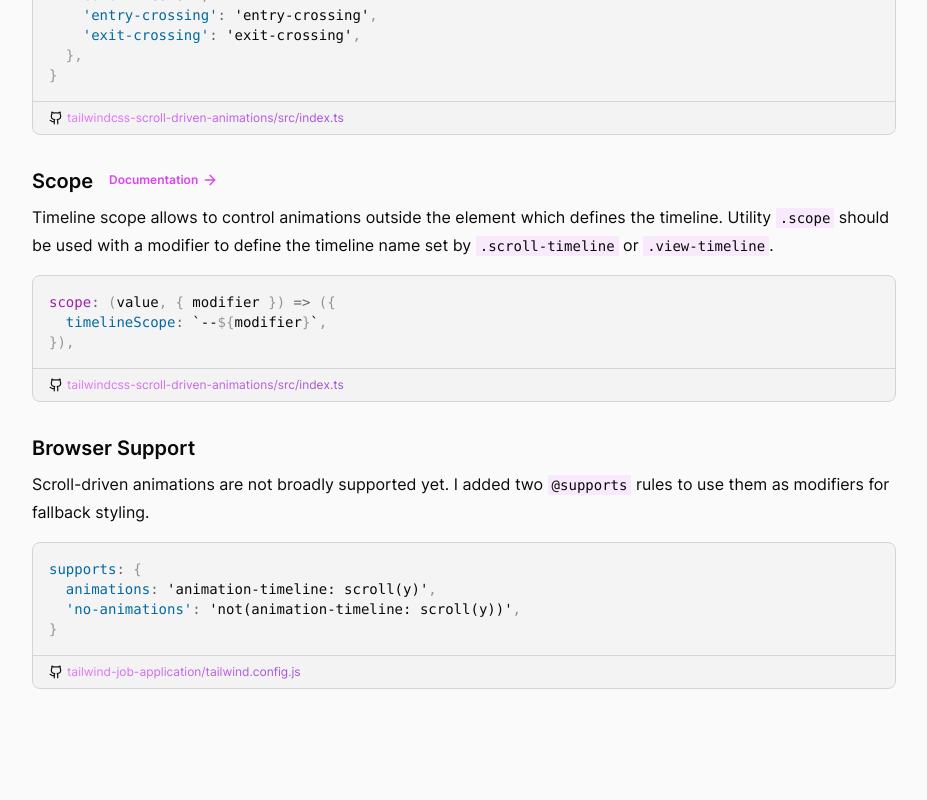
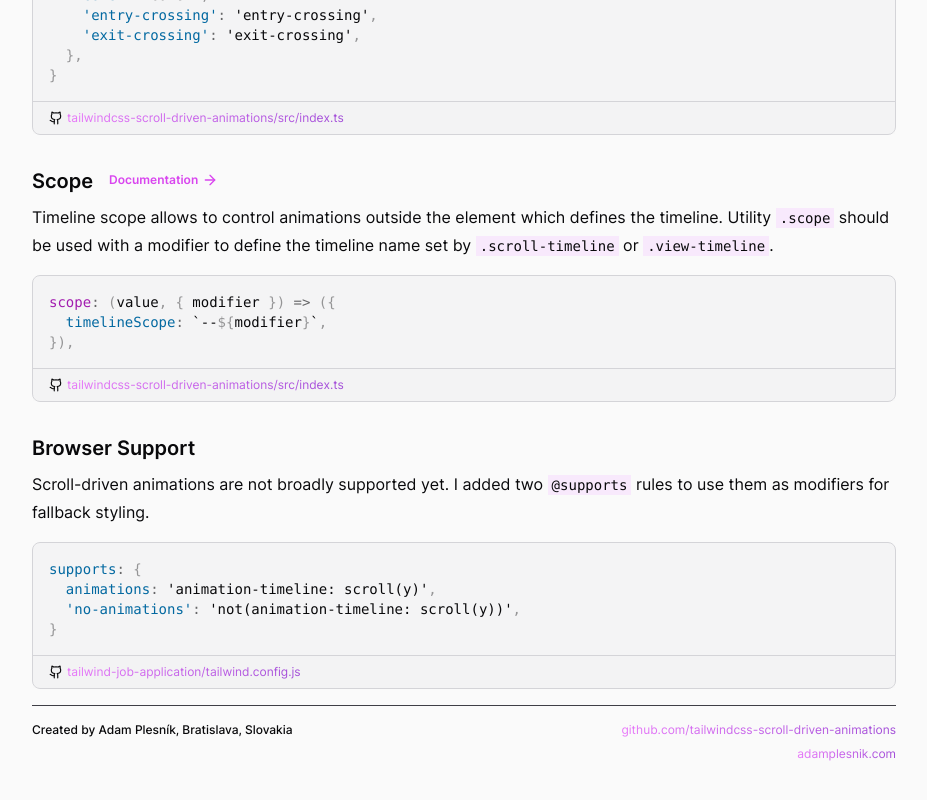
Before and after one commit to adamplesnik/tailwindcss-scroll-driven-animations, a React (Vite) app: page / in a window 1280 px wide. Shown: the part 2006-2806 px from the top of the page, without its empty margins (176-1103 px from the left). Built offline with nearby package versions, Linux system fonts and the light colour scheme; what @adam.plesnik/tailwindcss-scroll-driven-animations would draw is missing.

Commit message:
Add footer

```diff
--- a/src/layouts/Page.tsx
+++ b/src/layouts/Page.tsx
@@ -2,6 +2,7 @@ import { PropsWithChildren } from 'react'
 import { ScrollRestoration } from 'react-router-dom'
 import PageBackground from '../components/PageBackground'
 import Nav from '../partials/Nav'
+import Footer from '../partials/Footer'
 
 function Page({ children }: PropsWithChildren<PageProps>) {
   return (
@@ -10,6 +11,7 @@ function Page({ children }: PropsWithChildren<PageProps>) {
       <Nav />
       <div className="relative z-10 w-full max-w-screen-lg p-8 md:p-16 lg:p-20">
         <div className="w-full">{children}</div>
+        <Footer />
       </div>
       <ScrollRestoration />
     </div>
--- /dev/null
+++ b/src/partials/Footer.tsx
@@ -0,0 +1,23 @@
+import Link from '../components/Link'
+
+const Footer = () => {
+  return (
+    <div className="flex w-full flex-col gap-4 border-t border-t-zinc-700 pt-4 text-xs sm:flex-row sm:justify-between">
+      <span className="font-medium">Created by Adam Plesník, Bratislava, Slovakia</span>
+      <div className="flex flex-col gap-2 sm:items-end">
+        <Link
+          target="_blank"
+          borderWidth="narrow"
+          href="https://github.com/adamplesnik/tailwindcss-scroll-driven-animations"
+        >
+          github.com/tailwindcss-scroll-driven-animations
+        </Link>
+        <Link target="_blank" borderWidth="narrow" href="https://adamplesnik.com">
+          adamplesnik.com
+        </Link>
+      </div>
+    </div>
+  )
+}
+
+export default Footer
```
